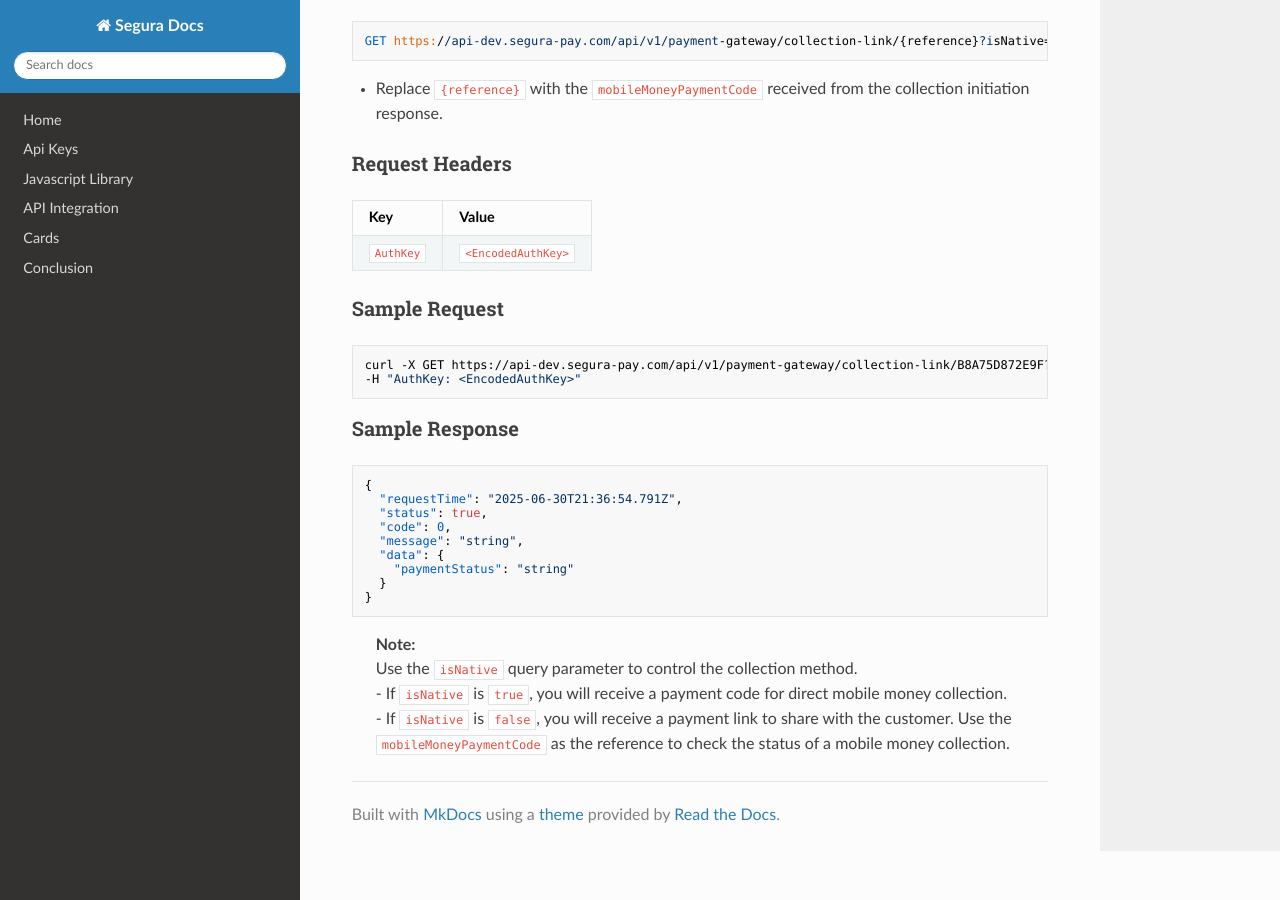
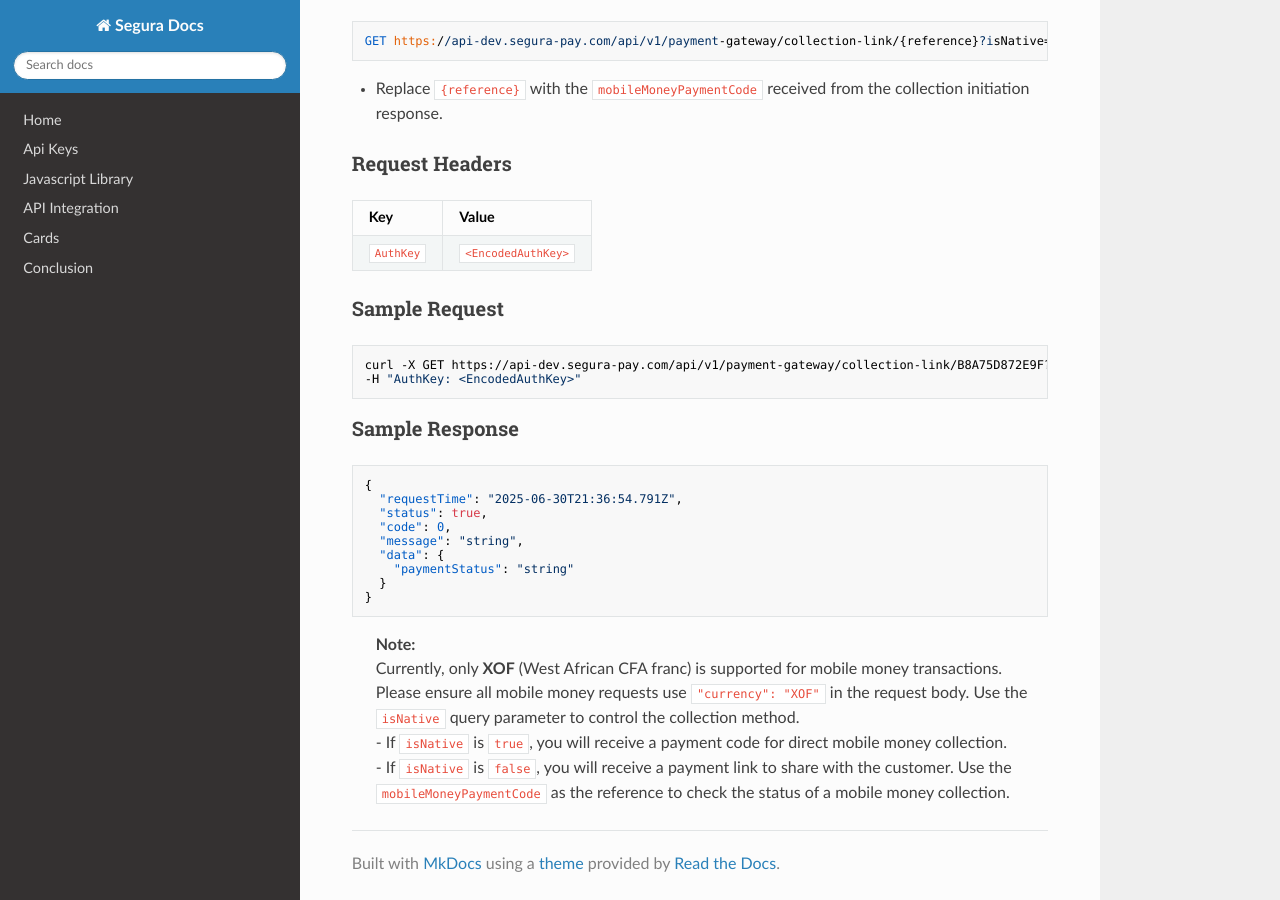
Before and after one commit to Noah-droid/segura, an MkDocs documentation site: the page built from docs/mobile.md, in a window 1280 px wide and 900 px high, scrolled down 1634 px. Built offline with MkDocs 1.6.1, drawn with Linux system fonts in a browser that asks for light colours; nearby versions of some CDN libraries.

````diff
--- a/docs/mobile.md
+++ b/docs/mobile.md
@@ -103,6 +103,8 @@ curl -X GET https://api-dev.segura-pay.com/api/v1/payment-gateway/collection-lin
 ```
 
 > **Note:**
+> Currently, only **XOF** (West African CFA franc) is supported for mobile money transactions.
+> Please ensure all mobile money requests use `"currency": "XOF"` in the request body.
 > Use the `isNative` query parameter to control the collection method.
 > - If `isNative` is `true`, you will receive a payment code for direct mobile money collection.
 > - If `isNative` is `false`, you will receive a payment link to share with the customer.
````
